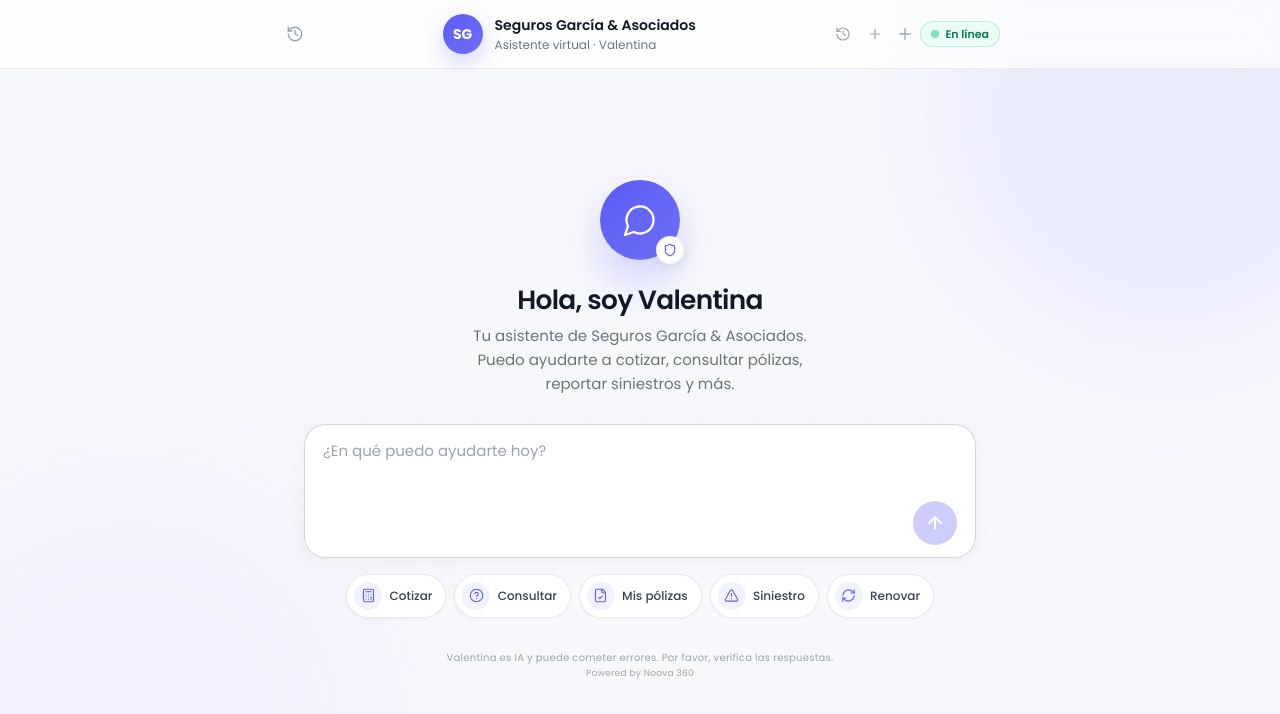
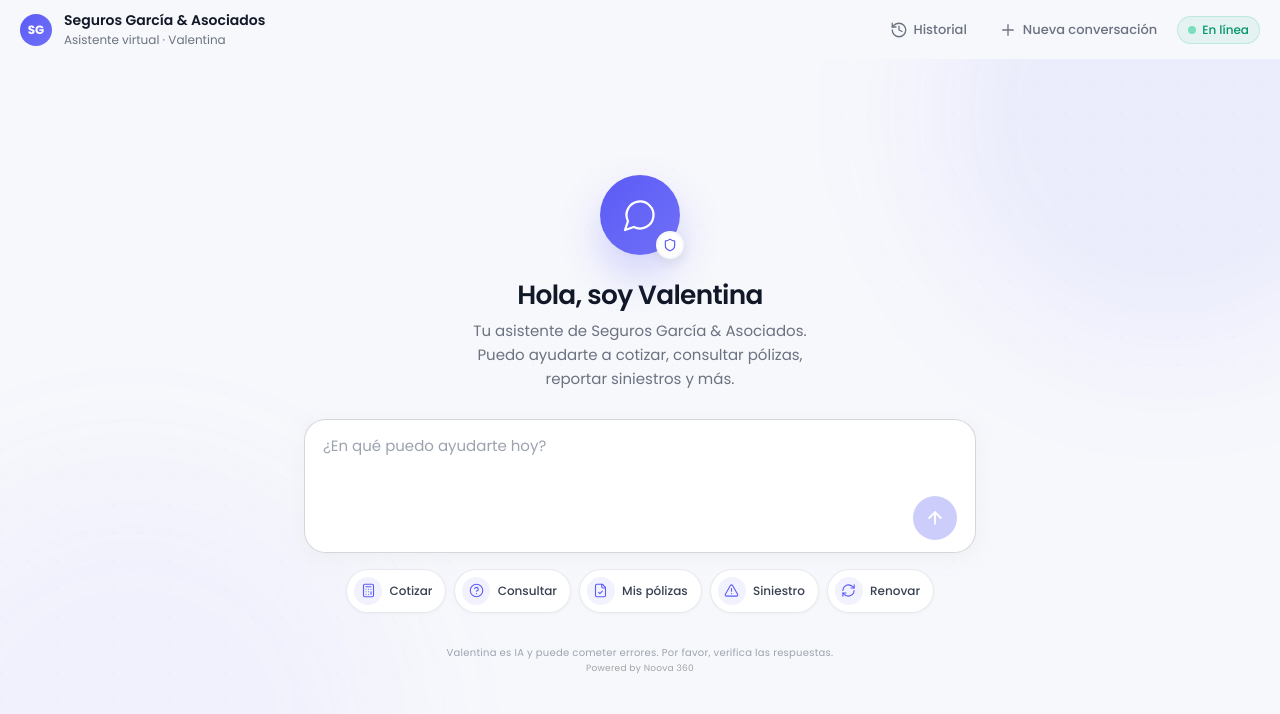
Before and after one commit to brightgroup/appnoova, a Next.js app: page /agenteclientes in a window 1280 px wide. Shown: the top 714 px of the page. Built offline with nearby package versions, Linux system fonts and the light colour scheme.

Commit message:
Refine agente clientes header and adopt minimalist chat styling.
Unify header actions without duplicates, show text labels on desktop only, and match modern chat UX with subtle user bubbles and plain assistant replies.

Co-authored-by: Cursor <cursoragent@cursor.com>

```diff
--- a/src/app/agenteclientes/AgenteClientesClient.tsx
+++ b/src/app/agenteclientes/AgenteClientesClient.tsx
@@ -25,7 +25,6 @@ import {
   X,
   RefreshCw,
   Shield,
-  Sparkles,
   AlertTriangle
 } from "lucide-react";
 
@@ -74,15 +73,10 @@ const QUICK_ACTIONS = [
 function TypingIndicator() {
   return (
     <div className="ac-typing">
-      <div className="ac-msg-avatar">
-        <Sparkles size={14} strokeWidth={2} />
-      </div>
-      <div className="ac-typing-bubble">
       <div className="ac-typing-dots">
         <span className="ac-typing-dot" />
         <span className="ac-typing-dot" />
         <span className="ac-typing-dot" />
-        </div>
       </div>
     </div>
   );
@@ -480,52 +474,37 @@ export default function AgenteClientesClient() {
           <button
             type="button"
             onClick={() => setHistoryOpen(open => !open)}
-            className={`ac-icon-btn ac-header-mobile-only ac-header-slot-left${historyOpen ? " ac-icon-btn--active" : ""}`}
+            className={`ac-icon-btn ac-header-history${historyOpen ? " ac-icon-btn--active" : ""}`}
             aria-label="Ver conversaciones"
+            title="Conversaciones"
           >
             <History size={18} strokeWidth={1.75} />
+            <span className="ac-btn-label">Historial</span>
           </button>
 
-          <div className="ac-brand ac-header-desktop-only">
+          <div className="ac-header-center">
+            <div className="ac-brand">
               <div className="ac-logo">{BROKER.initials}</div>
               <div className="ac-brand-text">
                 <p className="ac-brand-name">{BROKER.name}</p>
                 <p className="ac-brand-sub">Asistente virtual · {BROKER.agentName}</p>
               </div>
             </div>
+            <h1 className="ac-header-title">{headerTitle}</h1>
+          </div>
 
-          <h1 className="ac-header-title ac-header-mobile-only">{headerTitle}</h1>
-
-          <div className="ac-header-slot-right">
-            <div className="ac-header-tools ac-header-desktop-only">
-              <button
-                type="button"
-                onClick={() => setHistoryOpen(open => !open)}
-                className={`ac-icon-btn${historyOpen ? " ac-icon-btn--active" : ""}`}
-                aria-label="Ver conversaciones"
-                title="Conversaciones"
-              >
-                <History size={16} strokeWidth={1.75} />
-              </button>
+          <div className="ac-header-end">
             <button
               type="button"
               onClick={startNewChat}
-                className="ac-icon-btn"
+              className="ac-icon-btn ac-header-new"
               aria-label="Nueva conversación"
               title="Nueva conversación"
             >
-                <Plus size={16} strokeWidth={1.75} />
+              <Plus size={18} strokeWidth={1.75} />
+              <span className="ac-btn-label">Nueva conversación</span>
             </button>
-            </div>
-            <button
-              type="button"
-              onClick={startNewChat}
-              className="ac-icon-btn ac-header-mobile-only"
-              aria-label="Nueva conversación"
-            >
-              <Plus size={18} strokeWidth={1.75} />
-            </button>
-            <div className="ac-status ac-header-desktop-only" title="En línea">
+            <div className="ac-status" title="En línea">
               <span className="ac-status-dot">
                 <span className="ac-status-ping" />
                 <span className="ac-status-core" />
@@ -594,11 +573,6 @@ export default function AgenteClientesClient() {
                     className={`ac-msg-row ac-msg-row--${msg.role}`}
                     style={{ animationDelay: `${Math.min(i * 40, 200)}ms` }}
                   >
-                    {msg.role === "assistant" && (
-                      <div className="ac-msg-avatar">
-                        <Sparkles size={14} strokeWidth={2} />
-                      </div>
-                    )}
                     <div className={`ac-bubble ac-bubble--${msg.role}`}>
                       {msg.content}
                     </div>
--- a/src/app/agenteclientes/agente-clientes.css
+++ b/src/app/agenteclientes/agente-clientes.css
@@ -77,38 +77,50 @@ html:has(.agente-clientes-root) body {
   position: relative;
   z-index: 50;
   flex-shrink: 0;
-  border-bottom: 1px solid rgba(229, 231, 235, 0.8);
-  background: rgba(255, 255, 255, 0.72);
-  backdrop-filter: blur(20px);
-  -webkit-backdrop-filter: blur(20px);
+  background: var(--ac-bg);
 }
 
 .ac-header-inner {
   max-width: 48rem;
   margin: 0 auto;
-  padding: 0.875rem 1.5rem;
+  padding: 0.625rem 1rem;
+  display: grid;
+  grid-template-columns: 2.25rem 1fr auto;
+  align-items: center;
+  gap: 0.5rem;
+}
+
+.ac-header-center {
+  min-width: 0;
   display: flex;
   align-items: center;
-  justify-content: space-between;
-  gap: 1rem;
+  justify-content: center;
+}
+
+.ac-header-end {
+  display: flex;
+  align-items: center;
+  gap: 0.125rem;
+  justify-content: flex-end;
 }
 
 .ac-brand-text {
   min-width: 0;
 }
 
-.ac-header-mobile-only {
-  display: none;
-}
-
 .ac-header-title {
   display: none;
-}
-
-.ac-header-slot-left,
-.ac-header-slot-right {
-  display: flex;
-  align-items: center;
+  margin: 0;
+  font-size: 0.9375rem;
+  font-weight: 600;
+  color: #1f2937;
+  text-align: center;
+  white-space: nowrap;
+  overflow: hidden;
+  text-overflow: ellipsis;
+  line-height: 1.2;
+  letter-spacing: -0.01em;
+  width: 100%;
 }
 
 .ac-brand {
@@ -119,18 +131,18 @@ html:has(.agente-clientes-root) body {
 }
 
 .ac-logo {
-  width: 2.5rem;
-  height: 2.5rem;
+  width: 2rem;
+  height: 2rem;
   border-radius: 50%;
   display: flex;
   align-items: center;
   justify-content: center;
   color: #fff;
-  font-size: 0.875rem;
+  font-size: 0.75rem;
   font-weight: 700;
   flex-shrink: 0;
   background: linear-gradient(135deg, var(--ac-accent), var(--ac-accent-light));
-  box-shadow: 0 8px 20px rgba(91, 91, 246, 0.25);
+  box-shadow: none;
 }
 
 .ac-brand-name {
@@ -150,23 +162,9 @@ html:has(.agente-clientes-root) body {
   text-overflow: ellipsis;
 }
 
-.ac-header-actions {
-  display: flex;
-  align-items: center;
-  gap: 0.375rem;
-  flex-shrink: 0;
-}
-
-.ac-header-tools {
-  position: relative;
-  display: flex;
-  align-items: center;
-  gap: 0.125rem;
-}
-
 .ac-icon-btn {
-  width: 1.875rem;
-  height: 1.875rem;
+  width: 2.25rem;
+  height: 2.25rem;
   border: none;
   border-radius: 0.5rem;
   background: transparent;
@@ -174,8 +172,14 @@ html:has(.agente-clientes-root) body {
   display: inline-flex;
   align-items: center;
   justify-content: center;
+  gap: 0.375rem;
   cursor: pointer;
   transition: color 0.15s ease, background 0.15s ease;
+  flex-shrink: 0;
+}
+
+.ac-btn-label {
+  display: none;
 }
 
 .ac-icon-btn:hover {
@@ -418,12 +422,8 @@ html:has(.agente-clientes-root) body {
 .ac-status {
   display: flex;
   align-items: center;
-  gap: 0.375rem;
   flex-shrink: 0;
-  padding: 0.25rem 0.625rem;
-  border-radius: 9999px;
-  background: #ecfdf5;
-  border: 1px solid rgba(167, 243, 208, 0.8);
+  padding: 0.25rem;
 }
 
 .ac-status-dot {
@@ -450,9 +450,7 @@ html:has(.agente-clientes-root) body {
 }
 
 .ac-status-label {
-  font-size: 11px;
-  font-weight: 600;
-  color: #047857;
+  display: none;
 }
 
 /* Main */
@@ -634,12 +632,15 @@ html:has(.agente-clientes-root) body {
   color: var(--ac-accent);
 }
 
-/* Messages */
+/* Messages — estilo minimal (GPT / Claude / Gemini) */
 .ac-messages {
   display: flex;
   flex-direction: column;
-  gap: 1rem;
+  gap: 1.5rem;
   padding-bottom: 1rem;
+  max-width: 48rem;
+  margin: 0 auto;
+  width: 100%;
 }
 
 .ac-msg-row {
@@ -653,55 +654,33 @@ html:has(.agente-clientes-root) body {
 
 .ac-msg-row--assistant {
   justify-content: flex-start;
-  gap: 0.75rem;
-}
-
-.ac-msg-avatar {
-  width: 1.75rem;
-  height: 1.75rem;
-  border-radius: 50%;
-  flex-shrink: 0;
-  margin-top: 0.2rem;
-  display: flex;
-  align-items: center;
-  justify-content: center;
-  background: var(--ac-accent);
-  color: #fff;
 }
 
 .ac-bubble {
-  max-width: 85%;
   font-size: 15px;
-  line-height: 1.55;
+  line-height: 1.6;
   white-space: pre-wrap;
-  padding: 0.5rem 0.875rem;
-  border-radius: 1.125rem;
 }
 
 .ac-bubble--user {
-  background: var(--ac-accent);
-  color: #fff;
+  max-width: 85%;
+  padding: 0.625rem 1rem;
+  border-radius: 1.25rem;
+  background: #f0f0f0;
+  color: var(--ac-text);
 }
 
 .ac-bubble--assistant {
-  background: rgba(255, 255, 255, 0.72);
-  color: #4b5563;
-  border: 1px solid rgba(229, 231, 235, 0.7);
+  max-width: 100%;
+  padding: 0;
+  background: transparent;
+  border: none;
+  color: var(--ac-text);
 }
 
 /* Typing */
 .ac-typing {
-  display: flex;
-  align-items: flex-start;
-  gap: 0.75rem;
   animation: ac-fade-in 0.35s ease-out both;
-}
-
-.ac-typing-bubble {
-  padding: 0.5rem 0.875rem;
-  border-radius: 1.125rem;
-  background: rgba(255, 255, 255, 0.72);
-  border: 1px solid rgba(229, 231, 235, 0.7);
 }
 
 .ac-typing-dots {
@@ -715,7 +694,7 @@ html:has(.agente-clientes-root) body {
   width: 0.5rem;
   height: 0.5rem;
   border-radius: 50%;
-  background: rgba(91, 91, 246, 0.4);
+  background: #c4c4c4;
   animation: ac-bounce 0.8s infinite;
 }
 
@@ -939,6 +918,64 @@ html:has(.agente-clientes-root) body {
   }
 }
 
+@media (min-width: 641px) {
+  .ac-header-inner {
+    display: flex;
+    max-width: none;
+    padding: 0.625rem 1.25rem;
+    gap: 0.5rem;
+  }
+
+  .ac-header-center {
+    flex: 1;
+    order: 1;
+    justify-content: flex-start;
+  }
+
+  .ac-header-history {
+    order: 2;
+    width: auto;
+    height: 2rem;
+    padding: 0 0.75rem;
+    color: #6b7280;
+  }
+
+  .ac-header-new {
+    width: auto;
+    height: 2rem;
+    padding: 0 0.75rem;
+    color: #6b7280;
+  }
+
+  .ac-btn-label {
+    display: inline;
+    font-size: 0.8125rem;
+    font-weight: 500;
+    white-space: nowrap;
+  }
+
+  .ac-header-end {
+    order: 3;
+    gap: 0.5rem;
+  }
+
+  .ac-status {
+    gap: 0.375rem;
+    padding: 0.25rem 0.625rem;
+    border-radius: 9999px;
+    background: rgba(16, 185, 129, 0.08);
+    border: 1px solid rgba(16, 185, 129, 0.18);
+  }
+
+  .ac-status-label {
+    display: inline;
+    font-size: 0.75rem;
+    font-weight: 500;
+    color: #059669;
+    white-space: nowrap;
+  }
+}
+
 @media (max-width: 640px) {
   .agente-clientes-root {
     bottom: auto;
@@ -953,68 +990,37 @@ html:has(.agente-clientes-root) body {
     right: 0;
     z-index: 100;
     flex-shrink: 0;
-    background: #f9f9f8;
-    backdrop-filter: none;
-    -webkit-backdrop-filter: none;
-    border-bottom: 1px solid #ebebea;
+    background: var(--ac-bg);
     padding-top: env(safe-area-inset-top, 0);
     transform: translateZ(0);
     will-change: top;
   }
 
   .ac-header-inner {
-    display: grid;
-    grid-template-columns: 2.5rem 1fr 2.5rem;
-    align-items: center;
-    padding: 0 1rem;
-    min-height: 3rem;
-    height: 3rem;
-    gap: 0.5rem;
+    padding: 0 0.875rem;
+    min-height: 2.75rem;
+    height: 2.75rem;
     max-width: none;
   }
 
-  .ac-header-mobile-only {
-    display: inline-flex;
-  }
-
-  .ac-header-desktop-only {
-    display: none !important;
-  }
-
-  .ac-header-slot-left {
-    grid-column: 1;
-    justify-content: flex-start;
+  .ac-brand {
+    display: none;
   }
 
   .ac-header-title {
     display: block;
-    grid-column: 2;
-    margin: 0;
-    font-size: 0.9375rem;
-    font-weight: 600;
-    color: #1f2937;
-    text-align: center;
-    white-space: nowrap;
-    overflow: hidden;
-    text-overflow: ellipsis;
-    line-height: 1.2;
-    letter-spacing: -0.01em;
   }
 
-  .ac-header-slot-right {
-    grid-column: 3;
-    justify-content: flex-end;
+  .ac-header-end .ac-status {
+    display: none;
   }
 
   .ac-icon-btn {
-    width: 2.25rem;
-    height: 2.25rem;
-    border-radius: 0.5rem;
     color: #6b7280;
   }
 
   .ac-main {
-    padding-top: calc(var(--ac-header-h, 3rem) + env(safe-area-inset-top, 0px));
+    padding-top: calc(var(--ac-header-h, 2.75rem) + env(safe-area-inset-top, 0px));
     min-height: 0;
   }
 
```
Lines whose indentation alone changed are shown as unchanged.
